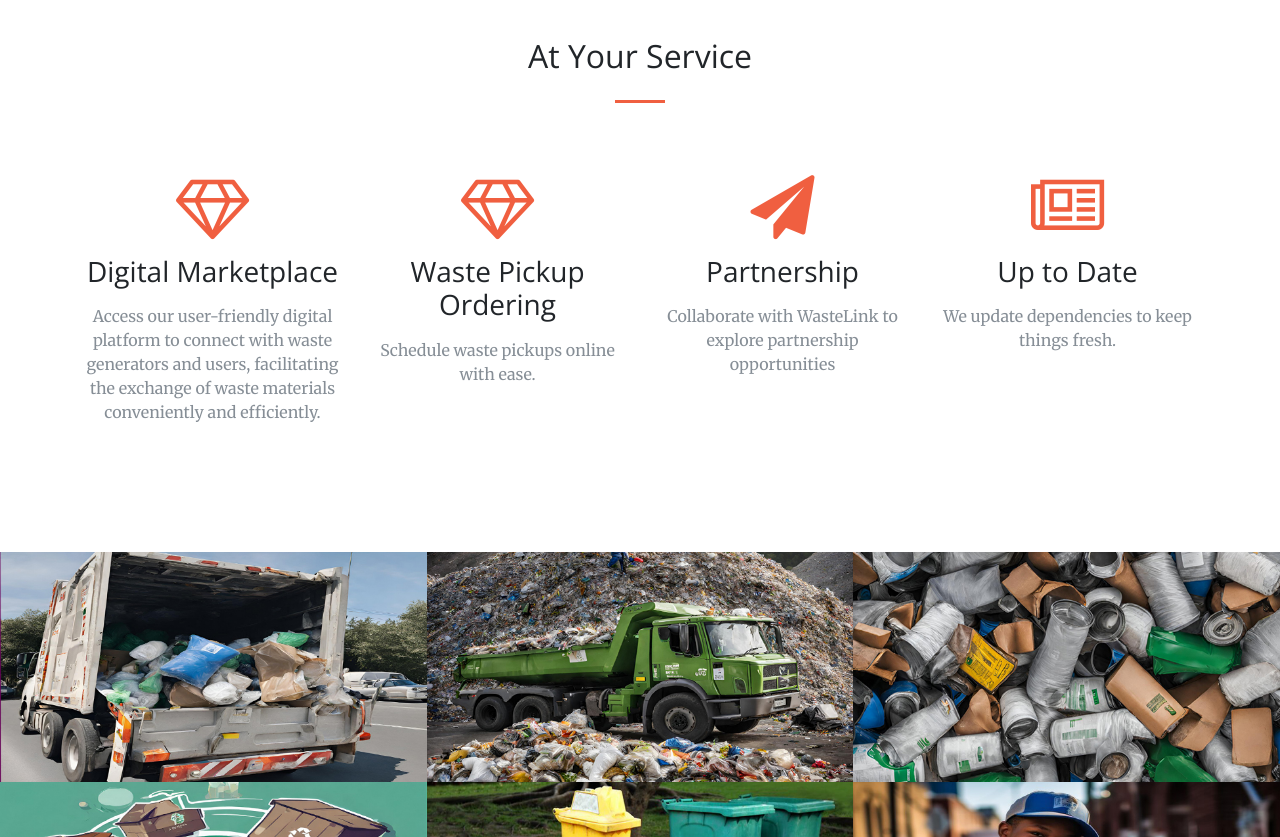
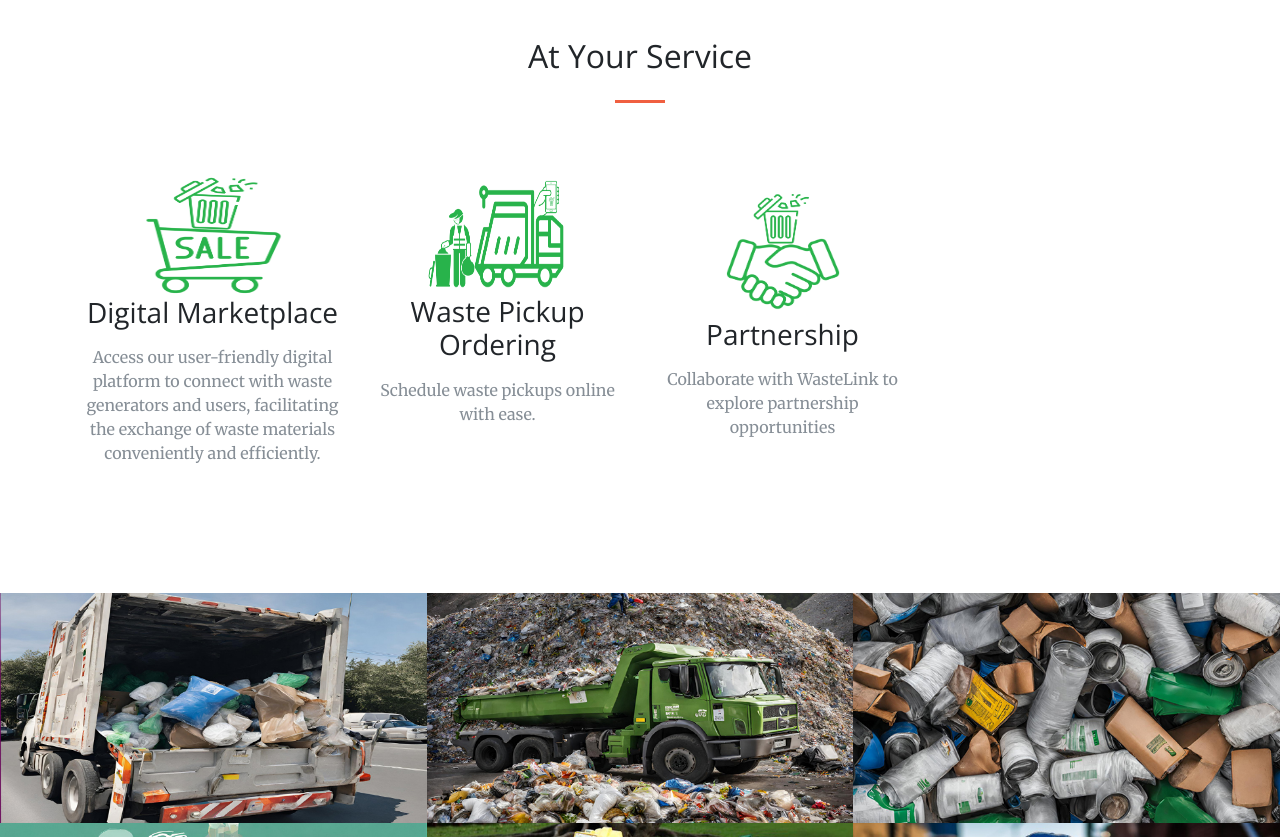
Before and after one commit to Waste-Link/wastelink, a plain HTML site: page index.html in a window 1280 px wide. Shown: the part 1340-2177 px from the top of the page. Drawn offline with nearby package versions, Linux system fonts and the light colour scheme.

Commit message:
Add files via upload

```diff
--- a/index.html
+++ b/index.html
@@ -54,7 +54,7 @@
     <section id="services">
         <div class="container">
             <div class="row">
-                <div class="col-lg-12 text-center">
+                <div class="col-lg-12 text-center" style="margin-right: -258px;">
                     <h2 class="section-heading">At Your Service</h2>
                     <hr class="my-4">
                 </div>
@@ -63,27 +63,21 @@
         <div class="container">
             <div class="row">
                 <div class="col-md-6 col-lg-3 text-center">
-                    <div class="mx-auto service-box mt-5"><i class="fa fa-diamond fa-4x text-primary mb-3 sr-icons" data-aos="zoom-in" data-aos-duration="200" data-aos-once="true"></i>
+                    <div class="mx-auto service-box mt-5"><img src="assets/img/ICON%201.png" width="146" height="121">
                         <h3 class="mb-3">Digital Marketplace</h3>
                         <p class="text-muted mb-0">Access our user-friendly digital platform to connect with waste generators and users, facilitating the exchange of waste materials conveniently and efficiently.</p>
                     </div>
                 </div>
                 <div class="col-md-6 col-lg-3 text-center">
-                    <div class="mx-auto service-box mt-5"><i class="fa fa-diamond fa-4x text-primary mb-3 sr-icons" data-aos="zoom-in" data-aos-duration="200" data-aos-once="true"></i>
+                    <div class="mx-auto service-box mt-5"><img src="assets/img/ICONE%202.png" width="143" height="120">
                         <h3 class="mb-3">Waste Pickup Ordering </h3>
                         <p class="text-muted mb-0">Schedule waste pickups online with ease.</p>
                     </div>
                 </div>
                 <div class="col-md-6 col-lg-3 text-center">
-                    <div class="mx-auto service-box mt-5"><i class="fa fa-paper-plane fa-4x text-primary mb-3 sr-icons" data-aos="zoom-in" data-aos-duration="200" data-aos-delay="200" data-aos-once="true"></i>
+                    <div class="mx-auto service-box mt-5"><img src="assets/img/ICON%203.png" width="120" height="143">
                         <h3 class="mb-3">Partnership </h3>
                         <p class="text-muted mb-0">Collaborate with WasteLink to explore partnership opportunities</p>
-                    </div>
-                </div>
-                <div class="col-md-6 col-lg-3 text-center">
-                    <div class="mx-auto service-box mt-5"><i class="fa fa-newspaper-o fa-4x text-primary mb-3 sr-icons" data-aos="zoom-in" data-aos-duration="200" data-aos-delay="400" data-aos-once="true"></i>
-                        <h3 class="mb-3">Up to Date</h3>
-                        <p class="text-muted mb-0">We update dependencies to keep things fresh.</p>
                     </div>
                 </div>
             </div>
```
Also changed, not shown: assets/img/header.jpg.
